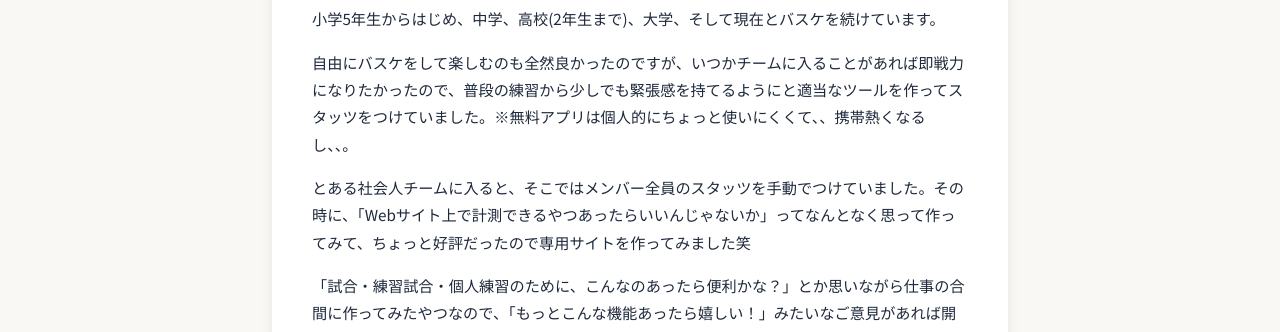
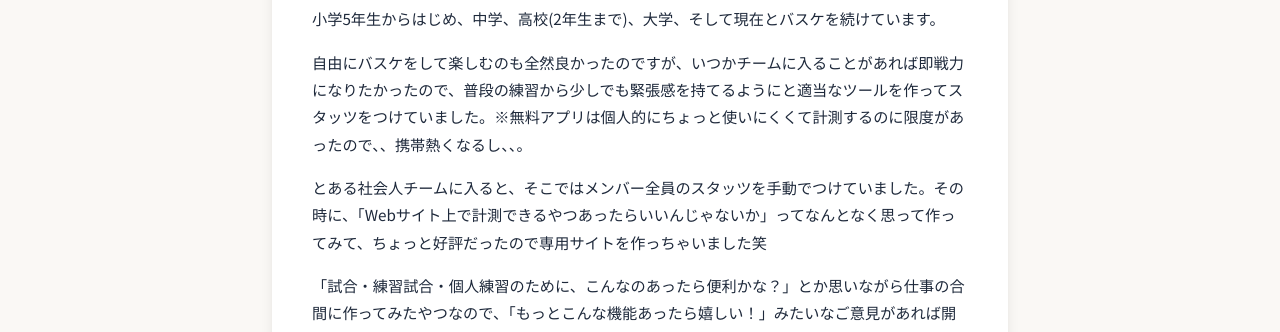
Before and after one commit to BSK-Ryo/statstoo, a Jekyll site: the page built from about/index.html, in a window 1280 px wide. Shown: the part 1037-1369 px from the top of the page. Built offline with Jekyll 4.4.1, drawn with Linux system fonts in a browser that asks for light colours; nearby versions of some CDN libraries.

Commit message:
Update index.html

```diff
--- a/about/index.html
+++ b/about/index.html
@@ -94,8 +94,8 @@ extra_css: |
             <h2>自己紹介・開発に至った背景</h2>
             <p>北海道で活動している24歳の男</p>
             <p>小学5年生からはじめ、中学、高校(2年生まで)、大学、そして現在とバスケを続けています。</p>
-            <p>自由にバスケをして楽しむのも全然良かったのですが、いつかチームに入ることがあれば即戦力になりたかったので、普段の練習から少しでも緊張感を持てるようにと適当なツールを作ってスタッツをつけていました。※無料アプリは個人的にちょっと使いにくくて、、携帯熱くなるし、、。 </p>
-            <p>とある社会人チームに入ると、そこではメンバー全員のスタッツを手動でつけていました。その時に、「Webサイト上で計測できるやつあったらいいんじゃないか」ってなんとなく思って作ってみて、ちょっと好評だったので専用サイトを作ってみました笑</p>
+            <p>自由にバスケをして楽しむのも全然良かったのですが、いつかチームに入ることがあれば即戦力になりたかったので、普段の練習から少しでも緊張感を持てるようにと適当なツールを作ってスタッツをつけていました。※無料アプリは個人的にちょっと使いにくくて計測するのに限度があったので、、携帯熱くなるし、、。 </p>
+            <p>とある社会人チームに入ると、そこではメンバー全員のスタッツを手動でつけていました。その時に、「Webサイト上で計測できるやつあったらいいんじゃないか」ってなんとなく思って作ってみて、ちょっと好評だったので専用サイトを作っちゃいました笑</p>
             <p>「試合・練習試合・個人練習のために、こんなのあったら便利かな？」とか思いながら仕事の合間に作ってみたやつなので、「もっとこんな機能あったら嬉しい！」みたいなご意見があれば開発してみるので、ぜひお問合せください！</p>
         </div>
 
```
